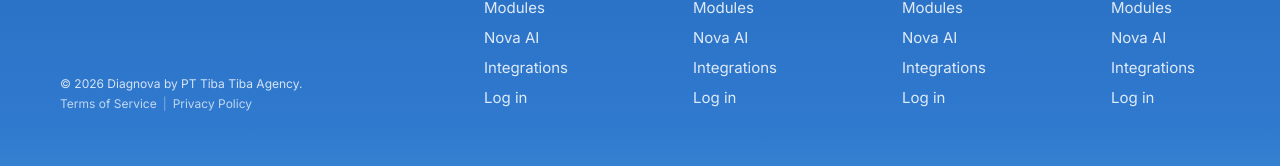
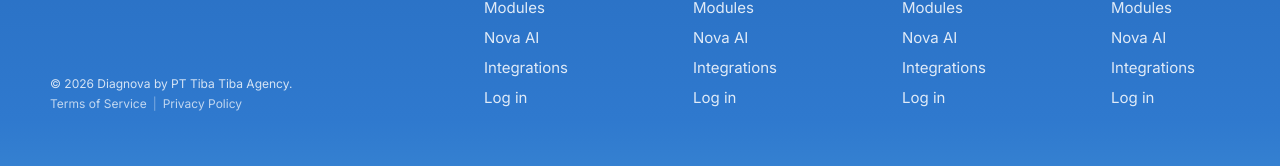
Before and after one commit to TBTBAgency/WebsiteDiagnova, a Next.js app: page / in a window 1280 px wide. Shown: the part 4581-4747 px from the top of the page. Built offline with nearby package versions, Linux system fonts and the light colour scheme; no server answers.

Commit message:
feat: shift copyright text position slightly to the left

```diff
--- a/components/layout/Footer.tsx
+++ b/components/layout/Footer.tsx
@@ -35,7 +35,7 @@ export function Footer() {
               </Link>
             </div>
 
-            <div className="space-y-1 text-[11px] sm:text-xs text-white/80 font-normal leading-relaxed translate-x-3 sm:translate-x-4 lg:translate-x-5">
+            <div className="space-y-1 text-[11px] sm:text-xs text-white/80 font-normal leading-relaxed translate-x-1.5 sm:translate-x-2 lg:translate-x-2.5">
               <p>&copy; 2026 Diagnova by PT Tiba Tiba Agency.</p>
               <p className="flex items-center gap-1.5 text-white/70">
                 <Link href="/terms" className="hover:text-white transition-colors">
```
